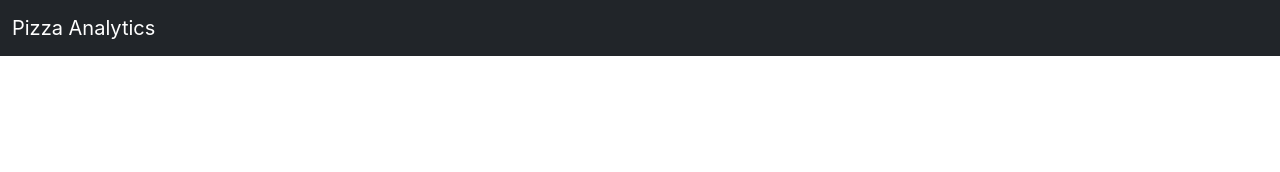
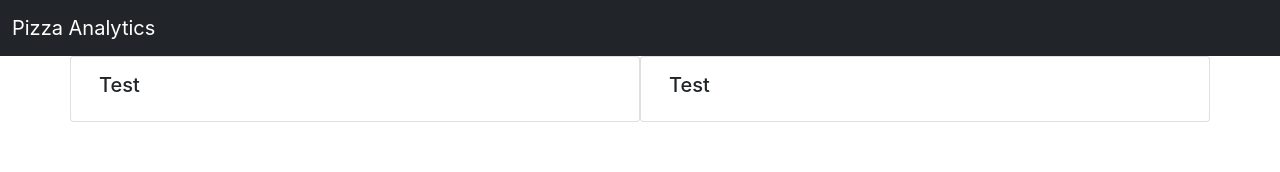
Before and after one commit to ryanalexanderbrashear/Pizza_Frontend, a React (Create React App) app: page / in a window 1280 px wide. Shown: the top 172 px of the page. Built offline with nearby package versions, Linux system fonts and the light colour scheme.

Commit message:
Added in the card component, which will act as a container for card contents

```diff
--- /dev/null
+++ b/src/components/Card.js
@@ -0,0 +1,12 @@
+function Card(props) {
+  return (
+    <div className="card col-sm-12 col-md-6">
+      <div className="card-body">
+        <h5 class="card-title">{props.title}</h5>
+        {props.children}
+      </div>
+    </div>
+  );
+}
+
+export default Card;
--- a/src/components/Content.js
+++ b/src/components/Content.js
@@ -1,11 +1,14 @@
+import Card from './Card';
+
 function Content() {
-  const styles = {
-    contentStyles: {
-      flex: '1 0 auto'
-    }
-  };
   return (
-    <div style={styles.contentStyles}>
+    <div className='container'>
+      <div className='row'>
+        <Card title={'Test'}>
+        </Card>
+        <Card title={'Test'}>
+        </Card>
+      </div>
     </div>
   );
 }
```
